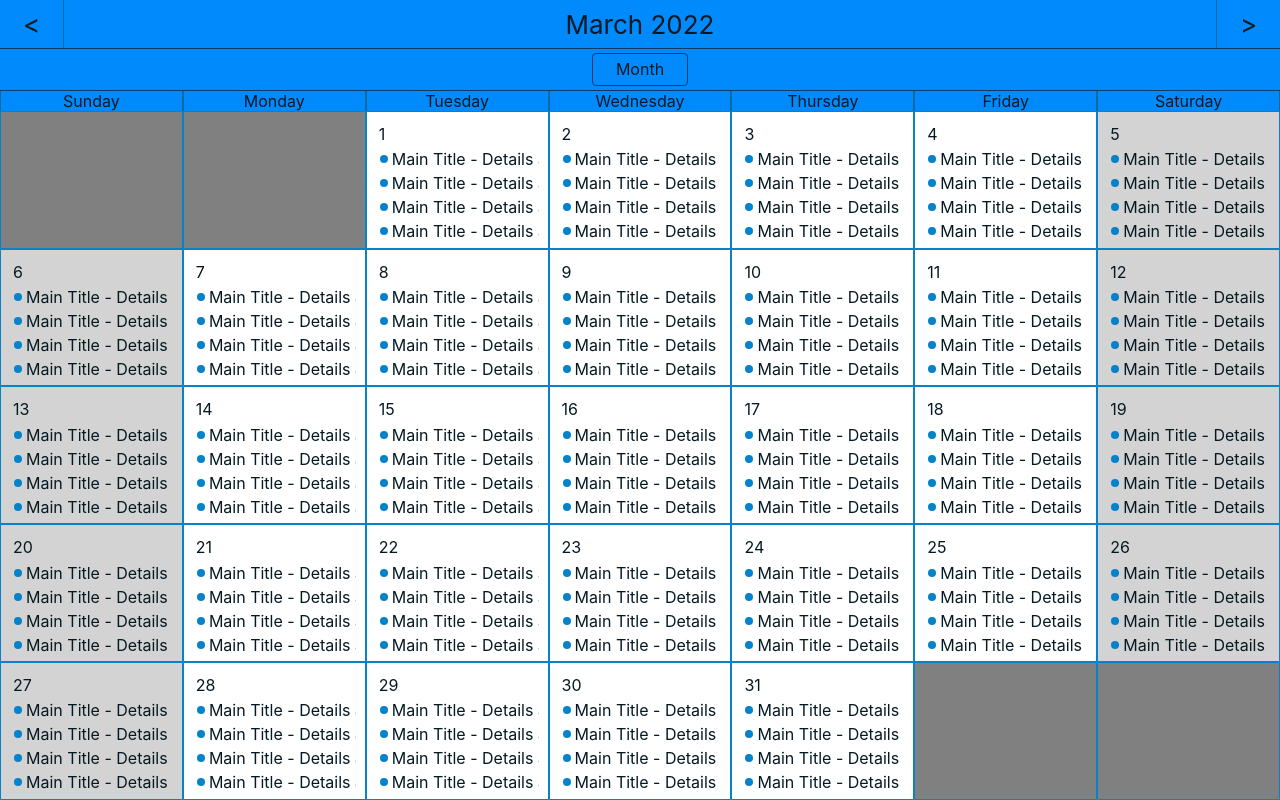
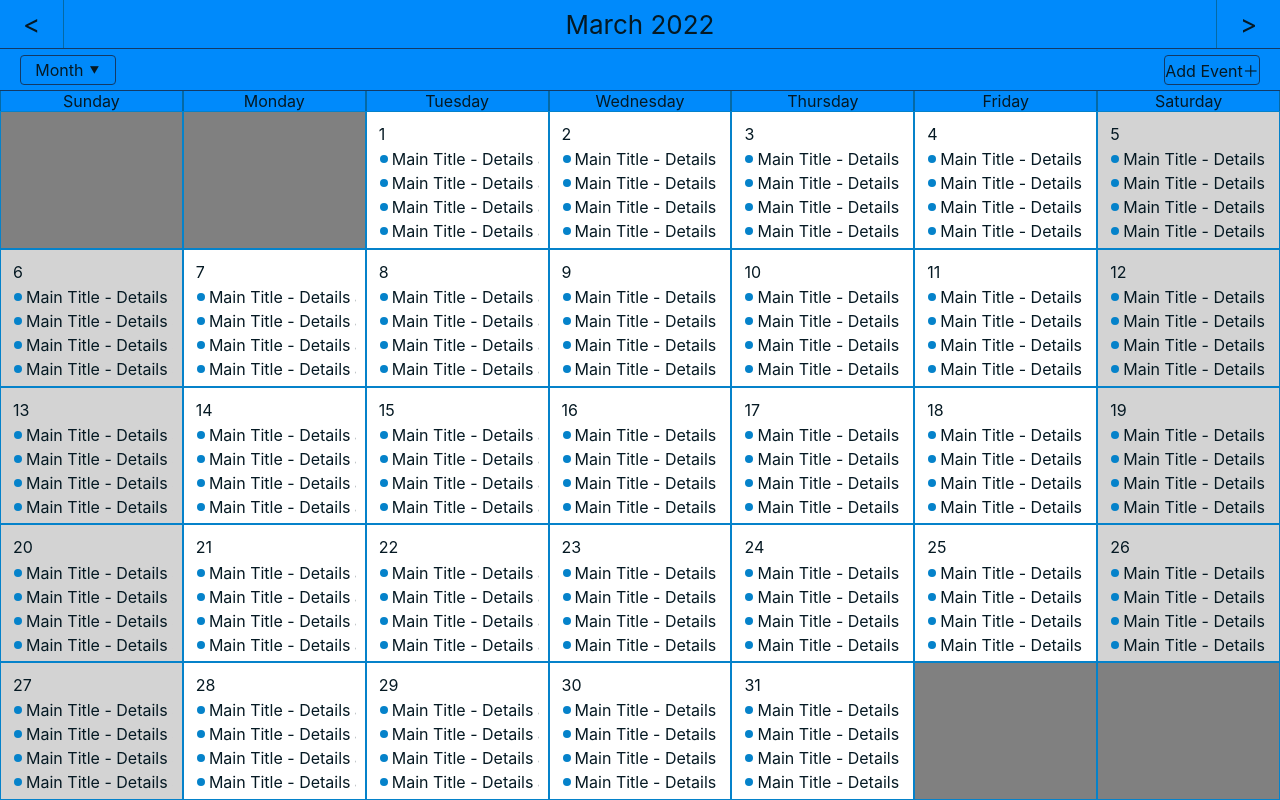
Before and after one commit to malee31/React-Calendar, a React (Create React App) app: page / in a window 1280 px wide. Built offline with nearby package versions, Linux system fonts and the light colour scheme.

Commit message:
Starting to add controls for adding events

```diff
--- a/package.json
+++ b/package.json
@@ -11,6 +11,7 @@
 		"react-dom": "^17.0.2",
 		"react-redux": "^7.2.6",
 		"react-scripts": "5.0.0",
+		"uuid": "^8.3.2",
 		"web-vitals": "^2.1.4"
 	},
 	"scripts": {
--- a/src/Components/CalendarCells.js
+++ b/src/Components/CalendarCells.js
@@ -64,8 +64,8 @@ function CalendarCell(props) {
 							{eventData.title} - ${eventData.description}
 						</div>
 					))}
-					{Array(7).fill({title: "Main Title", description: "Details about event"}).map(eventData => (
-						<div className="calendar-event-entry" key={eventData.title}>
+					{Array(7).fill({title: "Main Title", description: "Details about event", id: "hi"}).map(eventData => (
+						<div className="calendar-event-entry" key={eventData.id}>
 							{eventData.title} - {eventData.description}
 						</div>
 					))}
--- a/src/Components/CalendarParts.js
+++ b/src/Components/CalendarParts.js
@@ -62,7 +62,7 @@ export function CalendarWeekdays(props) {
  * @return {JSX.Element}
  * @constructor
  */
-export function CalendarControls() {
+function CalendarDropdownControl() {
 	const [currentZoom, setZoom] = useState(rState().zoom);
 	const [showDropdown, setShow] = useState(false);
 	useEffect(() => {
@@ -78,9 +78,19 @@ export function CalendarControls() {
 
 	const zoomTitleCase = currentZoom[0].toUpperCase() + currentZoom.toLowerCase().slice(1);
 	return (
-		<div className="calendar-controls">
-			<div className="calendar-zoom-control">
-				<span onClick={() => setShow(!showDropdown)}>{zoomTitleCase}</span>
+		<div
+			className="calendar-control-button calendar-zoom-control"
+			tabIndex="0"
+			onBlur={() => setShow(false)}
+			onFocus={() => setShow(true)}
+		>
+				<span
+					onMouseDown={e => {
+						e.preventDefault();
+						e.stopPropagation();
+						setShow(!showDropdown)
+					}}
+				>{zoomTitleCase} ⯆</span>
 			{showDropdown ?
 				<div className="calendar-zoom-control-dropdown">
 					<div onClick={() => set("MONTH")}>Month</div>
@@ -88,6 +98,33 @@ export function CalendarControls() {
 					<div onClick={() => set("DAY")}>Day</div>
 				</div> : null}
 		</div>
+	);
+}
+
+/**
+ * Contains the control for adding events
+ * @return {JSX.Element}
+ * @constructor
+ */
+function CalendarControlAddEvent() {
+	return (
+		<div
+			className="calendar-control-button calendar-add-event"
+			onClick={() => {}}
+		>Add Event＋</div>
+	);
+}
+
+/**
+ * Contains the all the controls contained in the header of the calendar
+ * @return {JSX.Element}
+ * @constructor
+ */
+export function CalendarControls() {
+	return (
+		<div className="calendar-controls">
+			<CalendarDropdownControl/>
+			<CalendarControlAddEvent/>
 		</div>
 	);
 }
--- a/src/scripts/eventStorage.js
+++ b/src/scripts/eventStorage.js
@@ -1,6 +1,8 @@
 /**
  * Helper functions for managing localStorage and saving/getting events from it
  */
+
+import { v4 as uuidv4 } from "uuid";
 
 /**
  * Prefix used for all localStorage keys related to events
@@ -27,6 +29,7 @@ const EVENT_KEY_PREFIX = "EVENT-DATA";
  * @typedef EventEntry
  * @property {string} title Label for an event
  * @property {string} [description=""] Description for an event
+ * @property {string} id Unique ID generated by uuid v4
  * @property {string} start Date string for the start of an event
  * @property {string} end Date string for the end of an event
  */
@@ -117,13 +120,11 @@ export function addEvent(month, year, eventEntry) {
  * @return {EventEntry} Returns the newly created event entry
  */
 export function newEvent(title, description, start, end) {
-	/** @type EventEntry */
-	const eventEntry = {
+	return {
 		title: title,
 		description: description,
+		id: uuidv4(),
 		start: start instanceof Date ? start.toString() : start,
 		end: end instanceof Date ? end.toString() : end,
 	};
-
-	return eventEntry;
 }
--- a/src/styles/calendarParts.css
+++ b/src/styles/calendarParts.css
@@ -34,24 +34,30 @@
 .calendar-controls {
 	width: 100%;
 	height: 3rem;
+	padding: .1rem 1rem;
 	display: flex;
 	flex-direction: row;
-	justify-content: center;
+	justify-content: space-between;
 	align-items: center;
 	border-top: 1px solid var(--dark);
+}
+
+.calendar-control-button {
+	display: flex;
+	flex-direction: column;
+	justify-content: center;
+	align-content: center;
+	width: 6rem;
+	height: 80%;
+	margin: 0 .25rem;
+	border-radius: .25rem;
+	border: 1px solid var(--dark);
+	cursor: pointer;
 }
 
 .calendar-zoom-control {
 	position: relative;
 	width: 6rem;
-	height: 80%;
-	border-radius: .25rem;
-	border: 1px solid var(--dark);
-	display: flex;
-	flex-direction: column;
-	justify-content: center;
-	align-content: center;
-	cursor: pointer;
 }
 
 .calendar-zoom-control-dropdown {
```
Also changed, not shown: 1 other file (tests, documents, lock files or other folders). Lines whose indentation alone changed are shown as unchanged.
